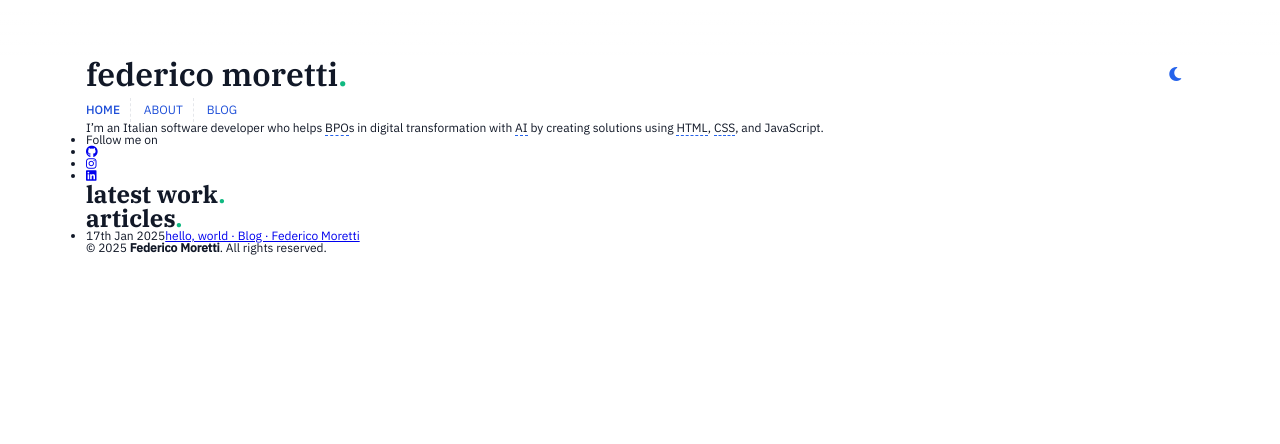
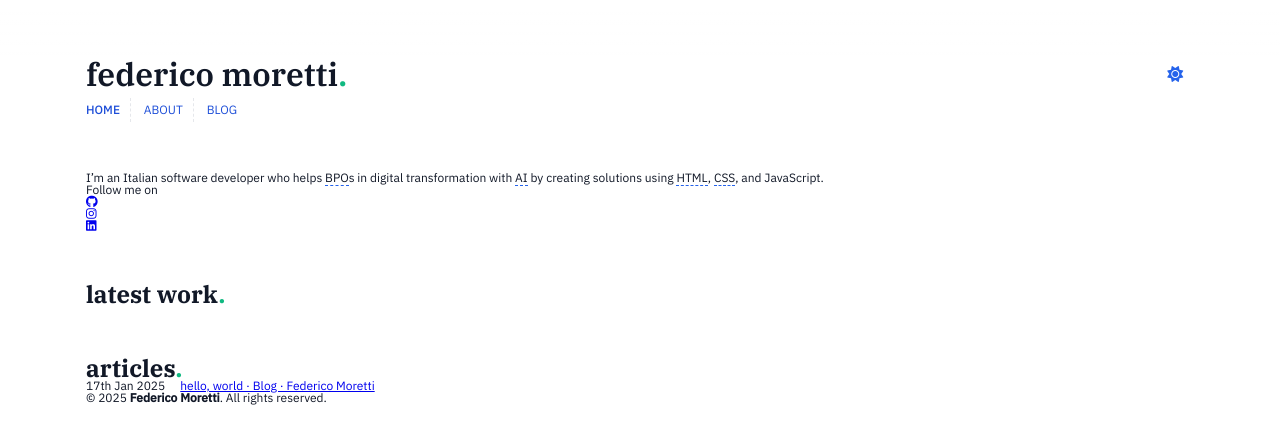
Before and after one commit to fedtti/fedtti.github.io, a Jekyll site: the page built from index.md, in a window 1280 px wide. Shown: the top 444 px of the page. Built offline with Jekyll 4.4.1, drawn with Linux system fonts in a browser that asks for light colours.

Commit message:
fix: invert icons for light and dark themes

```diff
--- a/_includes/header.html
+++ b/_includes/header.html
@@ -8,7 +8,7 @@
       <ul>
         <li>
           <button id="theme-switcher">
-            <i id="theme-switcher-icon" class="fa-solid fa-moon" title="Switch to the dark theme"></i>
+            <i id="theme-switcher-icon" class="fa-solid fa-sun" title="Switch to the dark theme"></i>
           </button>
         </li>
         <li>
--- a/_scss/main.scss
+++ b/_scss/main.scss
@@ -237,6 +237,8 @@ abbr[title] {
   /* CONTENTS */
   #contents {
     section {
+      margin: 5rem 0 0 0;
+
       h2 {
         font-family: 'IBM Plex Serif', serif;
         font-size: 2.4rem;
@@ -246,6 +248,16 @@ abbr[title] {
         &::after {
           color: var(--secondary-accent);
           content: '.';
+        }
+      }
+
+      ul {
+        li {
+          list-style: none;
+
+          .inner {
+            column-gap: 1.5rem;
+          }
         }
       }
     }
--- a/assets/js/app.js
+++ b/assets/js/app.js
@@ -25,22 +25,22 @@ const loadTheme = () => {
     themeSwitcherIcon.setAttribute('title', `Switch to the ${savedTheme === 'light' ? 'dark' : 'light'} theme`);
 
     if (savedTheme === 'light') {
+      themeSwitcherIcon.classList.remove('fa-moon');
+      themeSwitcherIcon.classList.add('fa-sun');
+    } else {
       themeSwitcherIcon.classList.remove('fa-sun');
       themeSwitcherIcon.classList.add('fa-moon');
-    } else {
-      themeSwitcherIcon.classList.remove('fa-moon');
-      themeSwitcherIcon.classList.add('fa-sun');
     }
   } else if (!!systemTheme) {
     document.documentElement.setAttribute('data-theme', systemTheme);
     themeSwitcherIcon.setAttribute('title', `Switch to the ${systemTheme === 'light' ? 'dark' : 'light'} theme`);
 
     if (systemTheme === 'light') {
+      themeSwitcherIcon.classList.remove('fa-moon');
+      themeSwitcherIcon.classList.add('fa-sun');
+    } else {
       themeSwitcherIcon.classList.remove('fa-sun');
       themeSwitcherIcon.classList.add('fa-moon');
-    } else {
-      themeSwitcherIcon.classList.remove('fa-moon');
-      themeSwitcherIcon.classList.add('fa-sun');
     }
   }
 };
@@ -55,14 +55,14 @@ const themeSwitch = () => {
   if (currentTheme === 'light') {
     document.documentElement.setAttribute('data-theme', 'dark');
     localStorage.setItem('theme', 'dark');
-    themeSwitcherIcon.classList.remove('fa-moon');
-    themeSwitcherIcon.classList.add('fa-sun');
+    themeSwitcherIcon.classList.remove('fa-sun');
+    themeSwitcherIcon.classList.add('fa-moon');
     themeSwitcherIcon.setAttribute('title', 'Switch to the light theme');
   } else {
     document.documentElement.setAttribute('data-theme', 'light');
     localStorage.setItem('theme', 'light');
-    themeSwitcherIcon.classList.remove('fa-sun');
-    themeSwitcherIcon.classList.add('fa-moon');
+    themeSwitcherIcon.classList.remove('fa-moon');
+    themeSwitcherIcon.classList.add('fa-sun');
     themeSwitcherIcon.setAttribute('title', 'Switch to the dark theme');
   }
 };
```
